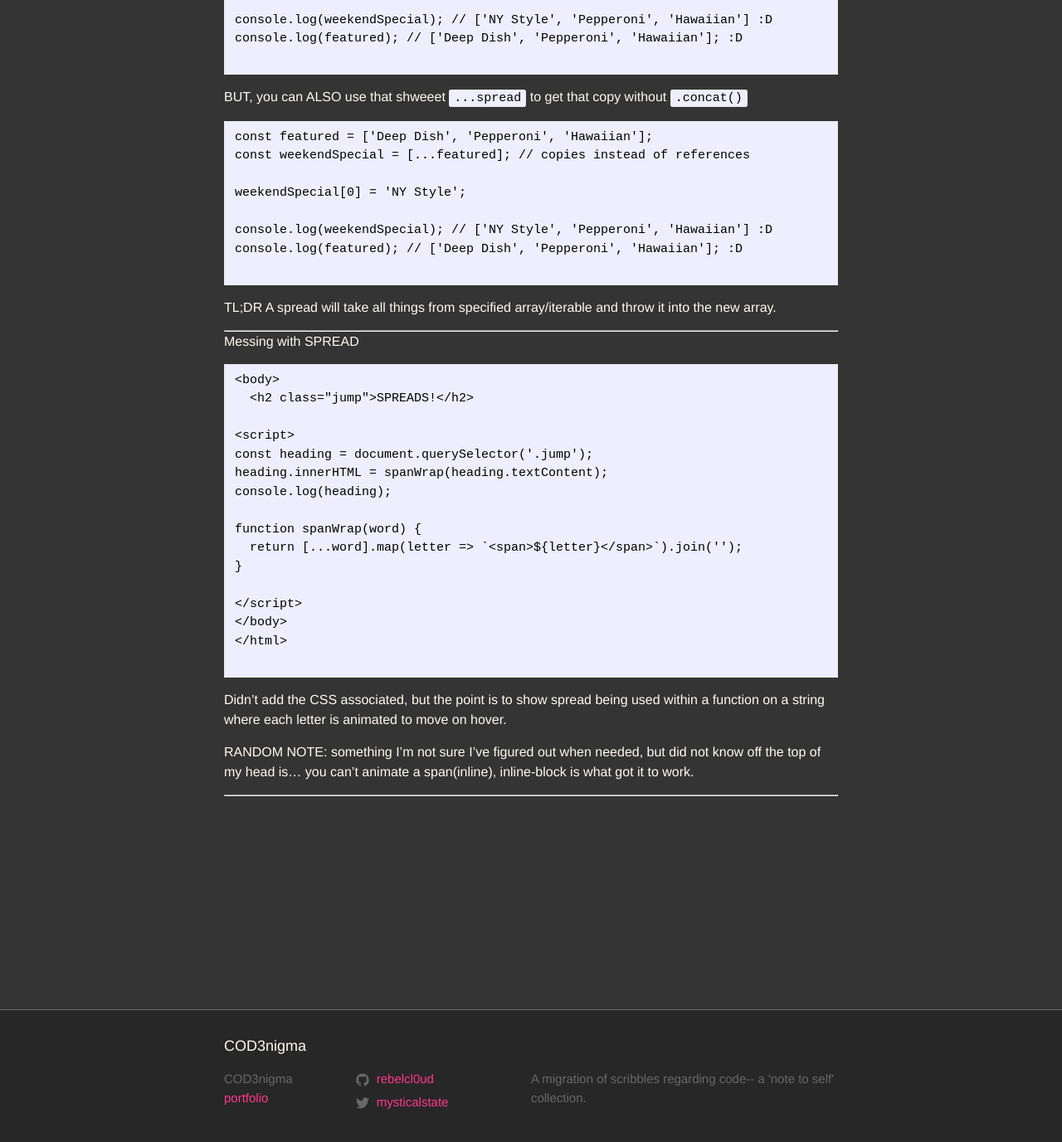
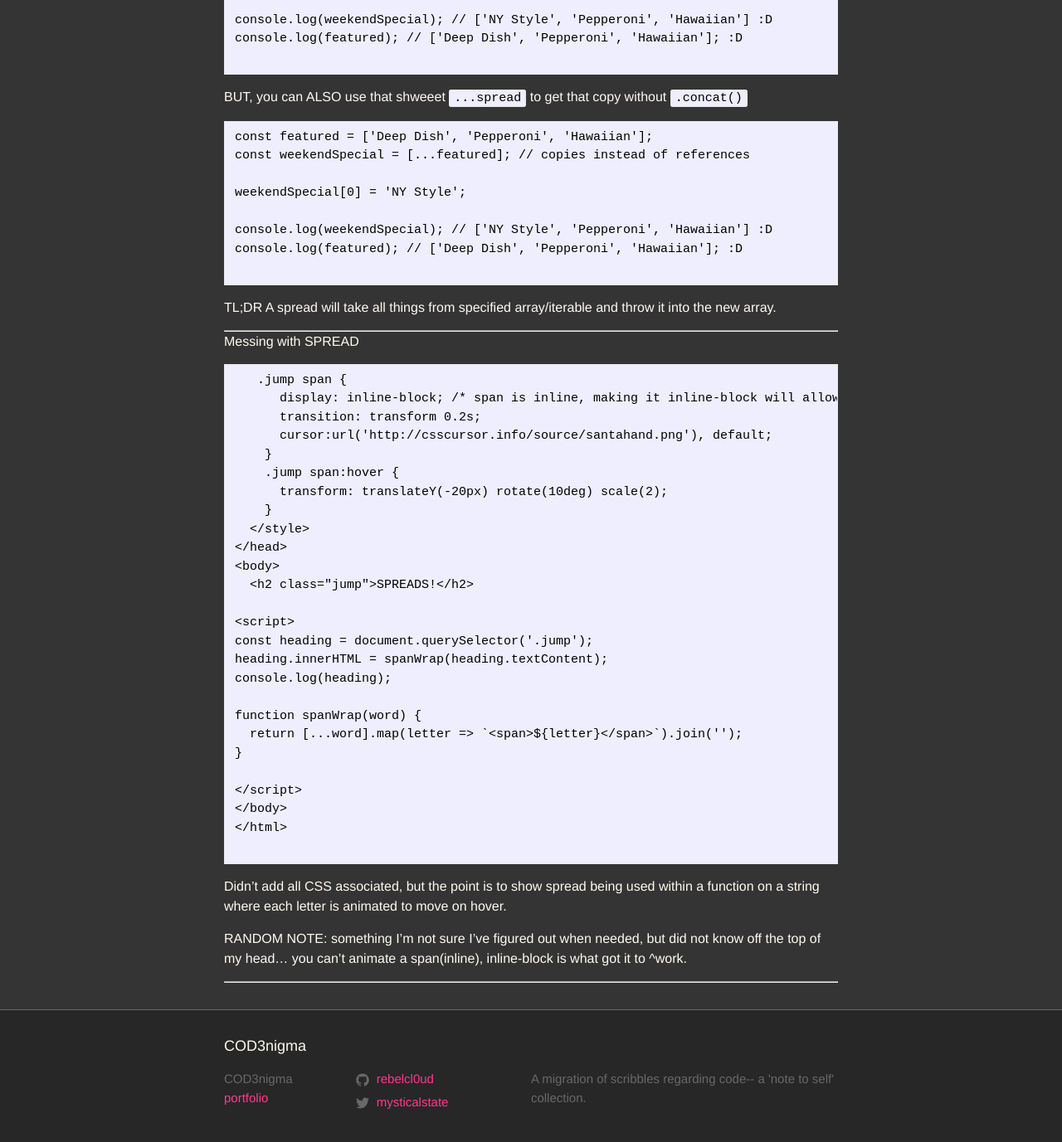
Before and after one commit to rebelcl0ud/blog, a Jekyll site: the page built from _posts/2018-04-02-[28]-es6-status-II.markdown, in a window 1280 px wide and 1400 px high, scrolled down 17200 px. Shown: the top 1377 px of the window at 83% size. Built offline with Jekyll 4.4.1, drawn with Linux system fonts in a browser that asks for light colours.

Commit message:
added snippet of css in relation to random note for better recollection on revisit

````diff
--- a/_posts/2018-04-02-[28]-es6-status-II.markdown
+++ b/_posts/2018-04-02-[28]-es6-status-II.markdown
@@ -788,6 +788,16 @@ A spread will take all things from specified array/iterable and throw it into th
 
 Messing with SPREAD
 ```
+   .jump span {
+      display: inline-block; /* span is inline, making it inline-block will allow the hover animation */
+      transition: transform 0.2s;
+      cursor:url('http://csscursor.info/source/santahand.png'), default;
+    }
+    .jump span:hover {
+      transform: translateY(-20px) rotate(10deg) scale(2);
+    }
+  </style>
+</head>
 <body>
   <h2 class="jump">SPREADS!</h2>
 
@@ -805,9 +815,9 @@ function spanWrap(word) {
 </html>
 
 ```
-Didn't add the CSS associated, but the point is to show spread being used within a function on a string where each letter is animated to move on hover.
+Didn't add all CSS associated, but the point is to show spread being used within a function on a string where each letter is animated to move on hover.
 
-RANDOM NOTE: something I'm not sure I've figured out when needed, but did not know off the top of my head is... you can't animate a span(inline), inline-block is what got it to work.
+RANDOM NOTE: something I'm not sure I've figured out when needed, but did not know off the top of my head... you can't animate a span(inline), inline-block is what got it to ^work.
 
 
 - - -
````
